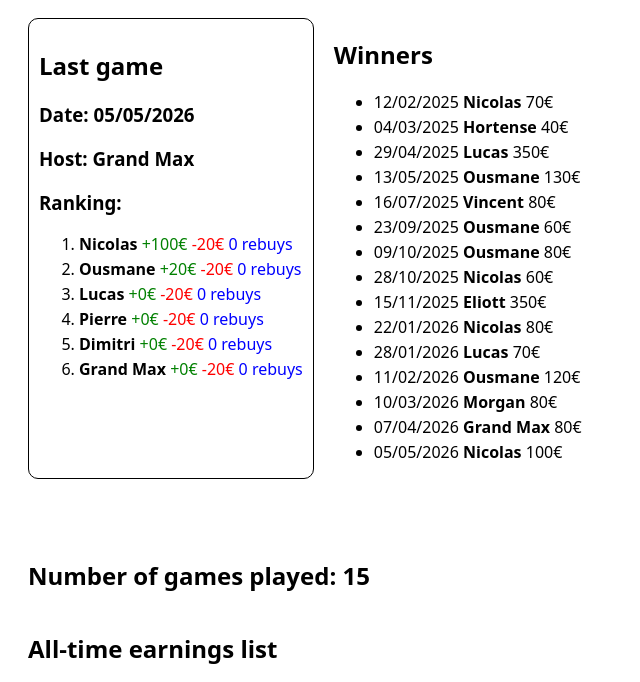
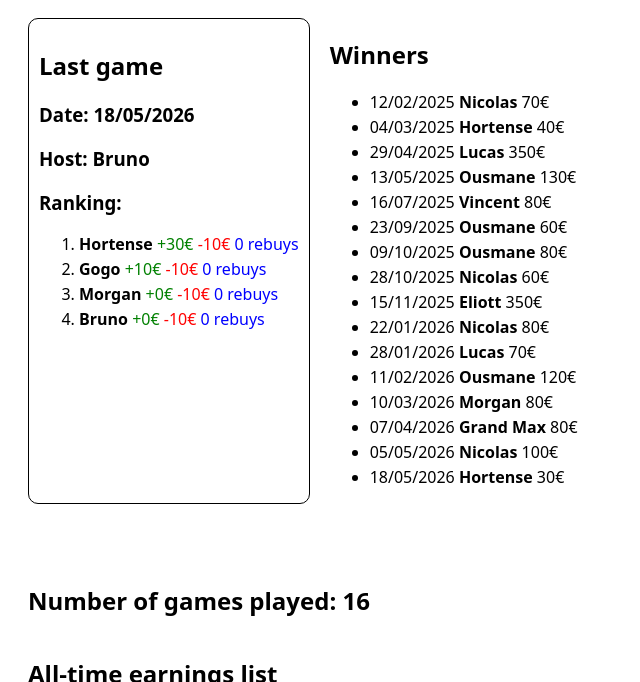
Before and after one commit to lulupet/syndicat-du-plumage, a plain HTML site: page index.html in a window 1280 px wide. Shown: the part 74-756 px from the top of the page, without its empty margins (0-640 px from the left). Drawn offline with Linux system fonts and the light colour scheme.

Commit message:
game 18/05/26

```diff
--- a/index.html
+++ b/index.html
@@ -654,6 +654,36 @@
           'rebuys': 0
         }
       ]
+    },
+    {
+      'host': 14,
+      'date': '18/05/2026',
+      'ranking': [
+        {
+          'id': 6,
+          'loss': 10,
+          'profit': 30,
+          'rebuys': 0
+        },
+        {
+          'id': 5,
+          'loss': 10,
+          'profit': 10,
+          'rebuys': 0
+        },
+        {
+          'id': 11,
+          'loss': 10,
+          'profit': 0,
+          'rebuys': 0
+        },
+        {
+          'id': 14,
+          'loss': 10,
+          'profit': 0,
+          'rebuys': 0
+        }
+      ]
     }
   ];
 
```
